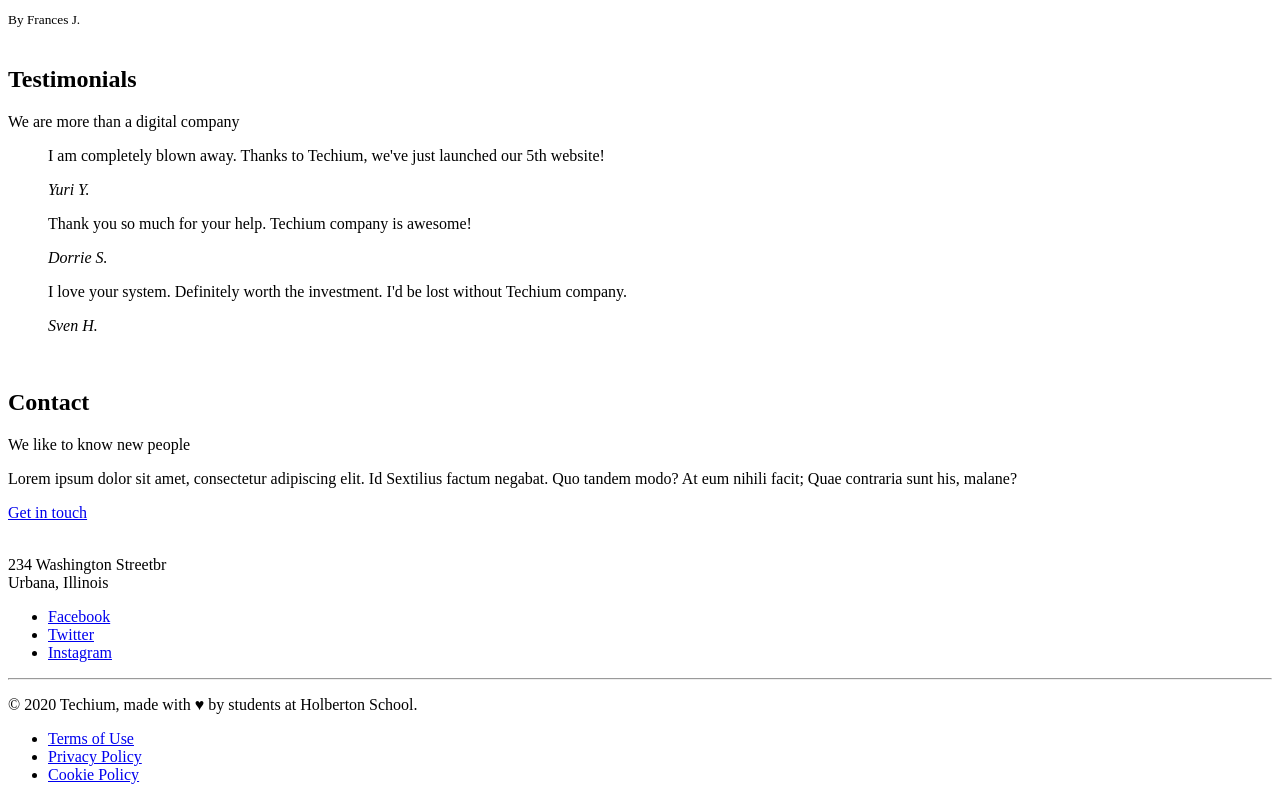
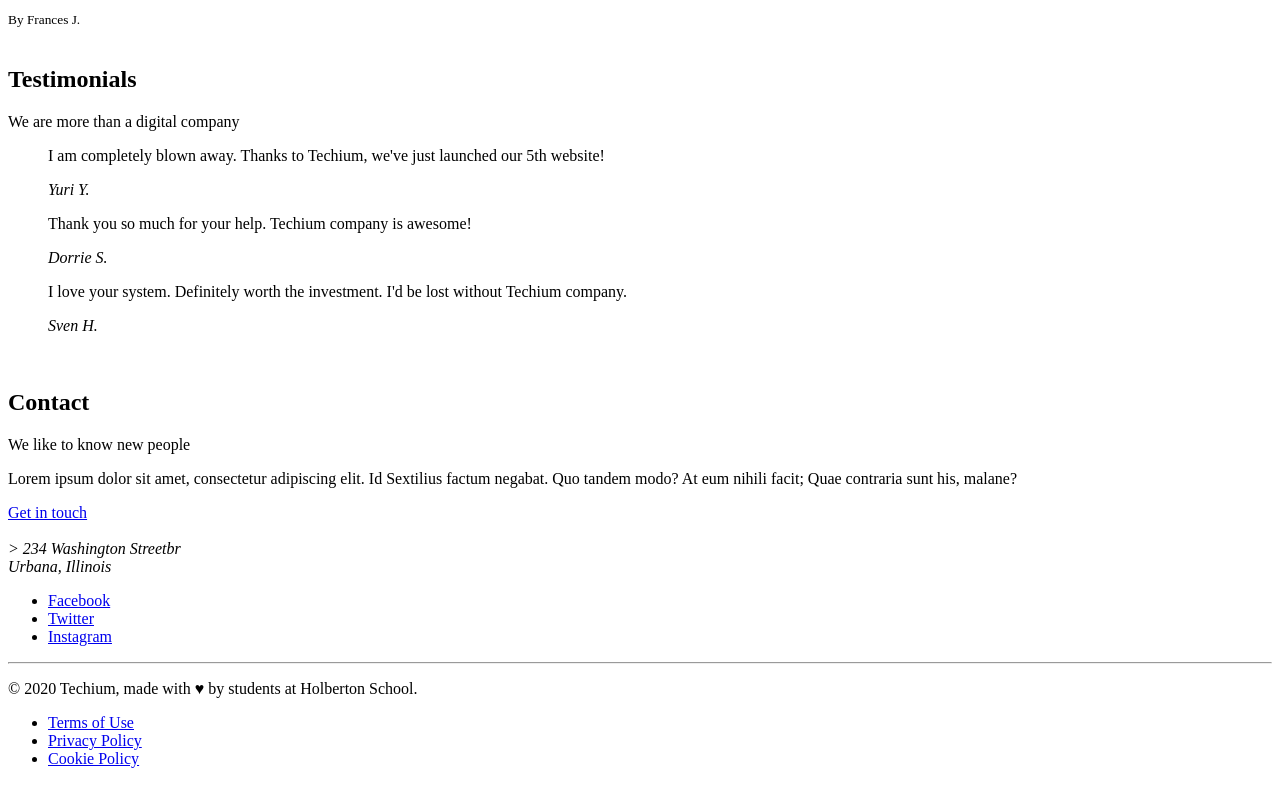
Before and after one commit to Diego-Bonora/holbertonschool-web_front_end, a plain HTML site: page html_advanced/31-index.html in a window 1280 px wide. Shown: the part 1948-2748 px from the top of the page. Drawn offline with Linux system fonts and the light colour scheme.

Commit message:
small text and address

```diff
--- a/html_advanced/31-index.html
+++ b/html_advanced/31-index.html
@@ -225,10 +225,10 @@
     <br />
     <!-- Footer -->
     <footer>
-      <p>
-        234 Washington Streetbr <br />
+      <address>
+        > 234 Washington Streetbr <br />
         Urbana, Illinois
-      </p>
+      </address>
       <div>
         <ul>
           <li>
```
